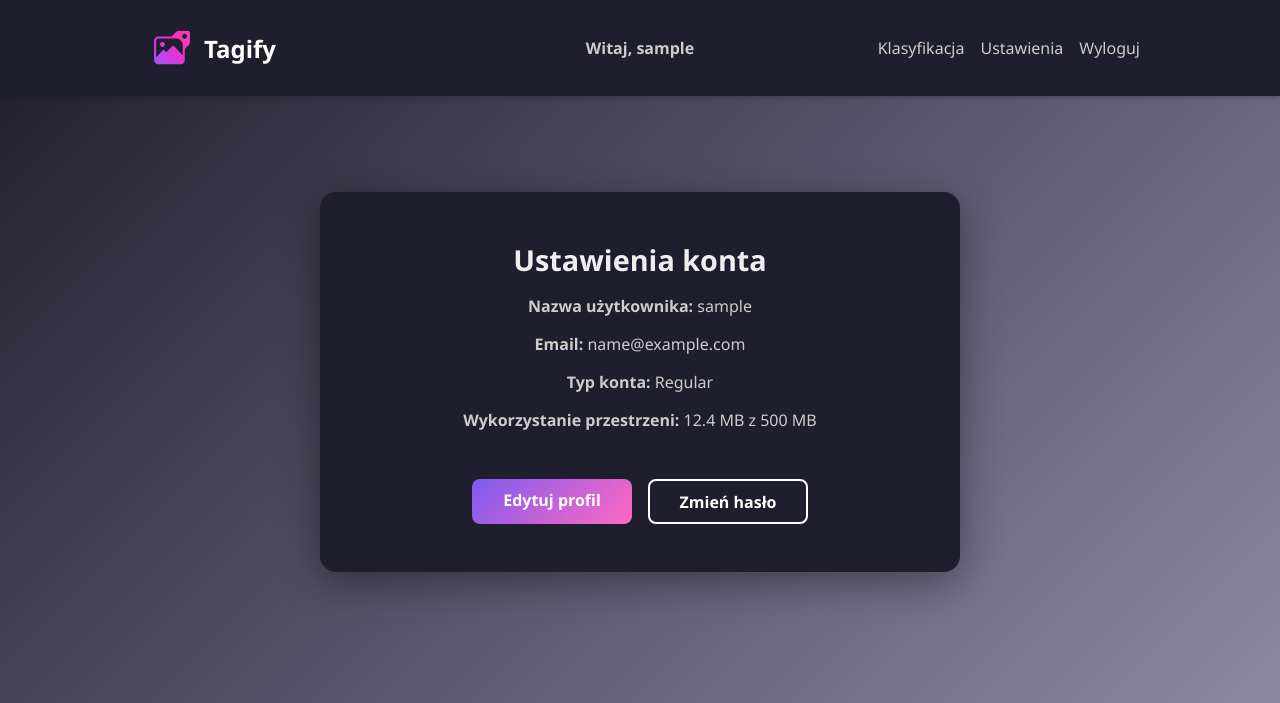
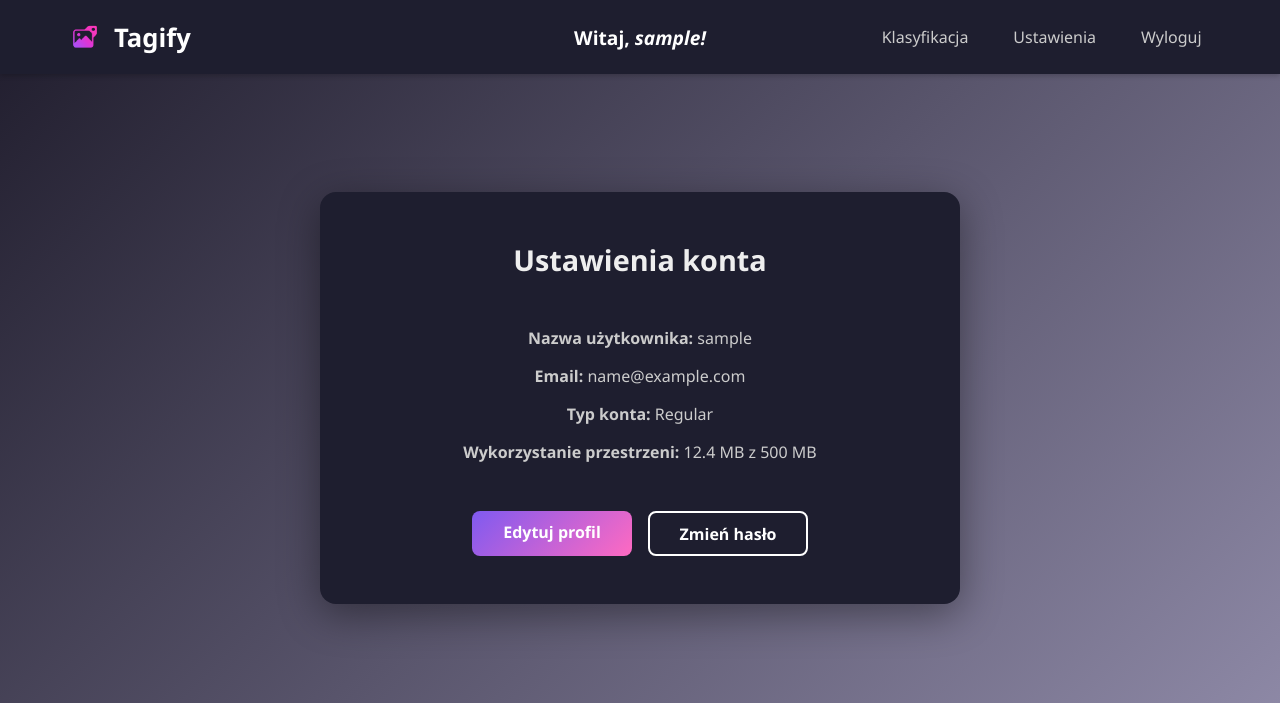
Before and after one commit to taachii/tagify, a Flask app: page /user/account/settings in a window 1280 px wide. Shown: the top 703 px of the page. Run offline with Flask 3, Linux system fonts and the light colour scheme; the visitor is signed in with stand-in values (Sample User, id 1).

Commit message:
Improve header and navbar

```diff
--- a/app/static/css/styles.css
+++ b/app/static/css/styles.css
@@ -79,56 +79,69 @@ main {
 
 .nav-container {
   width: 90%;
-  max-width: 1000px;
   margin: 0 auto;
   display: flex;
+  align-items: center;
   justify-content: space-between;
-  align-items: center;
   position: relative;
 }
 
-.nav-center {
-  position: absolute;
-  left: 50%;
-  transform: translateX(-50%);
-  font-weight: bold;
-  color: #ccc;
-  font-size: 1rem;
+.nav-left,
+.nav-center,
+.nav-right {
+  flex: 1;
+  display: flex;
+  align-items: center;
 }
 
-.nav-links {
-  display: flex;
-  align-items: center;
+.nav-left {
+  justify-content: flex-start;
+}
+
+.nav-center {
+  justify-content: center;
+  text-align: center;
+}
+
+.nav-right {
+  justify-content: flex-end;
   gap: 1rem;
 }
 
 .brand {
   display: flex;
   align-items: center;
-  font-size: 1.5rem;
+  font-size: 1.6rem;
   font-weight: bold;
   text-decoration: none;
   color: white;
+  gap: 0.5rem;
 }
 
 .brand .logo {
-  height: 64px;
+  height: 42px;
   width: auto;
 }
 
 .nav-links a {
+  padding: 0.4rem 0.9rem;
+  border-radius: 6px;
+  background-color: transparent;
+  color: #ccc;
   text-decoration: none;
-  color: #ccc;
-  transition: color 0.3s ease;
+  font-weight: 500;
+  transition: all 0.3s ease;
 }
 
 .nav-links a:hover {
-  color: white;
+  background-color: rgba(255, 255, 255, 0.08);
+  color: #fff;
 }
 
 .username {
-  color: #ccc;
+  color: #ffffff;
   font-weight: bold;
+  font-size: 1.2rem;
 }
 
 /* ========================
@@ -468,6 +481,11 @@ body.hero-bg::-webkit-scrollbar {
 /* ========================
    DETALE UŻYTKOWNIKA
 ======================== */
+
+.account-info {
+  margin: 3em;
+}
+
 .account-info p {
   margin-bottom: 1rem;
   font-size: 1rem;
--- a/app/templates/dashboard_base.html
+++ b/app/templates/dashboard_base.html
@@ -5,16 +5,25 @@
 {% block navbar %}
 <nav class="navbar">
   <div class="nav-container">
+
+    <!-- LEWA STRONA: logo -->
+    <div class="nav-left">
       <a class="brand" href="{{ url_for('user.dashboard') }}">
         <img src="{{ url_for('static', filename='img/logo.png') }}" alt="Tagify logo" class="logo">
         <span>Tagify</span>
       </a>
+    </div>
 
+    <!-- ŚRODEK: username -->
+    <div class="nav-center">
       {% if current_user.is_authenticated %}
-      <div class="nav-center">
-        <span class="username">Witaj, {{ current_user.username }}</span>
+        <span class="username">Witaj, <i>{{ current_user.username }}!</i></span>
+      {% endif %}
     </div>
-      <div class="nav-links">
+
+    <!-- PRAWA STRONA: linki -->
+    {% if current_user.is_authenticated %}
+    <div class="nav-right nav-links">
       {% if current_user.is_admin() %}
         <a href="{{ url_for('admin.dashboard') }}">Zarządzaj</a>
       {% endif %}
@@ -23,6 +32,7 @@
       <a href="{{ url_for('auth.logout') }}">Wyloguj</a>
     </div>
     {% endif %}
+
   </div>
 </nav>
 {% endblock %}
```
Lines whose indentation alone changed are shown as unchanged.
